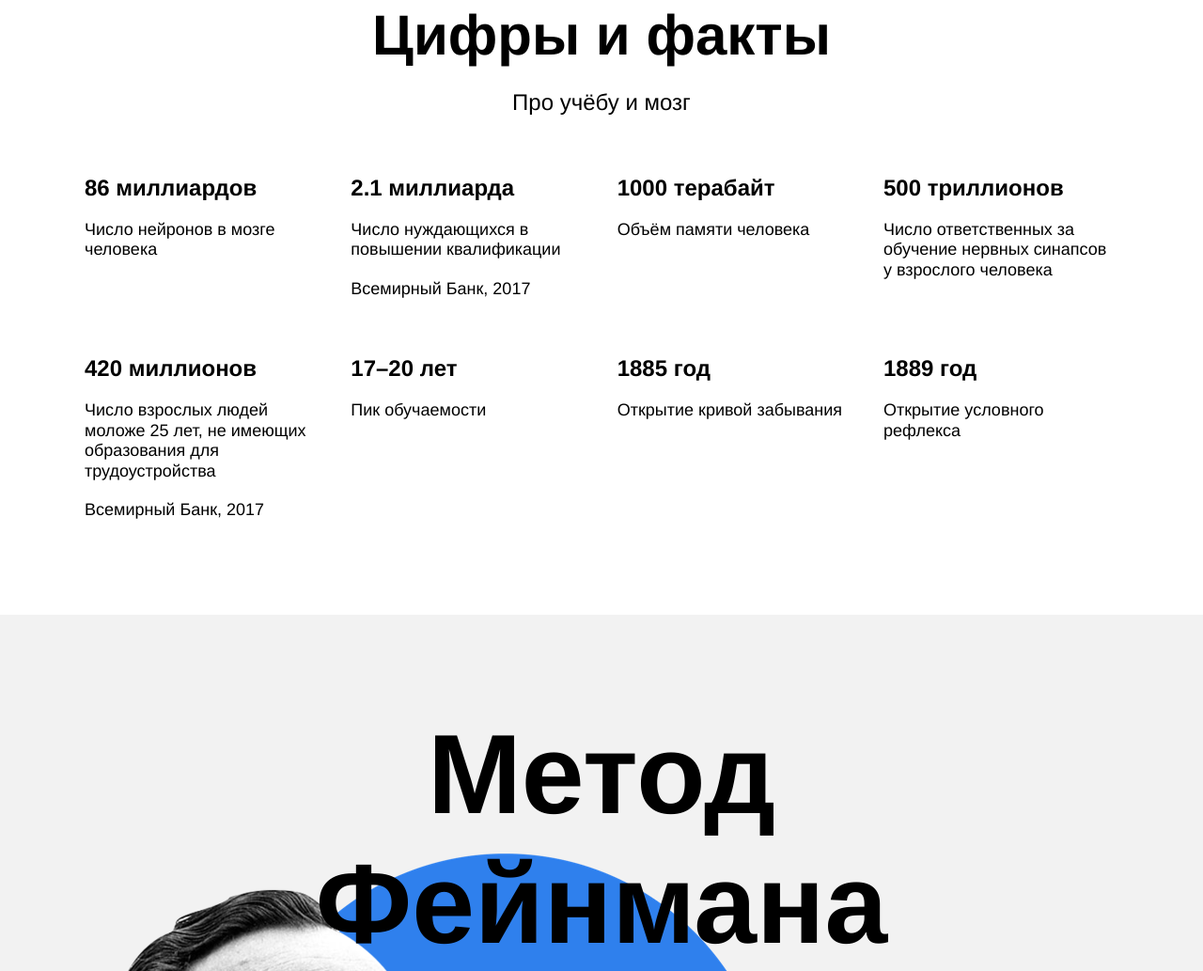
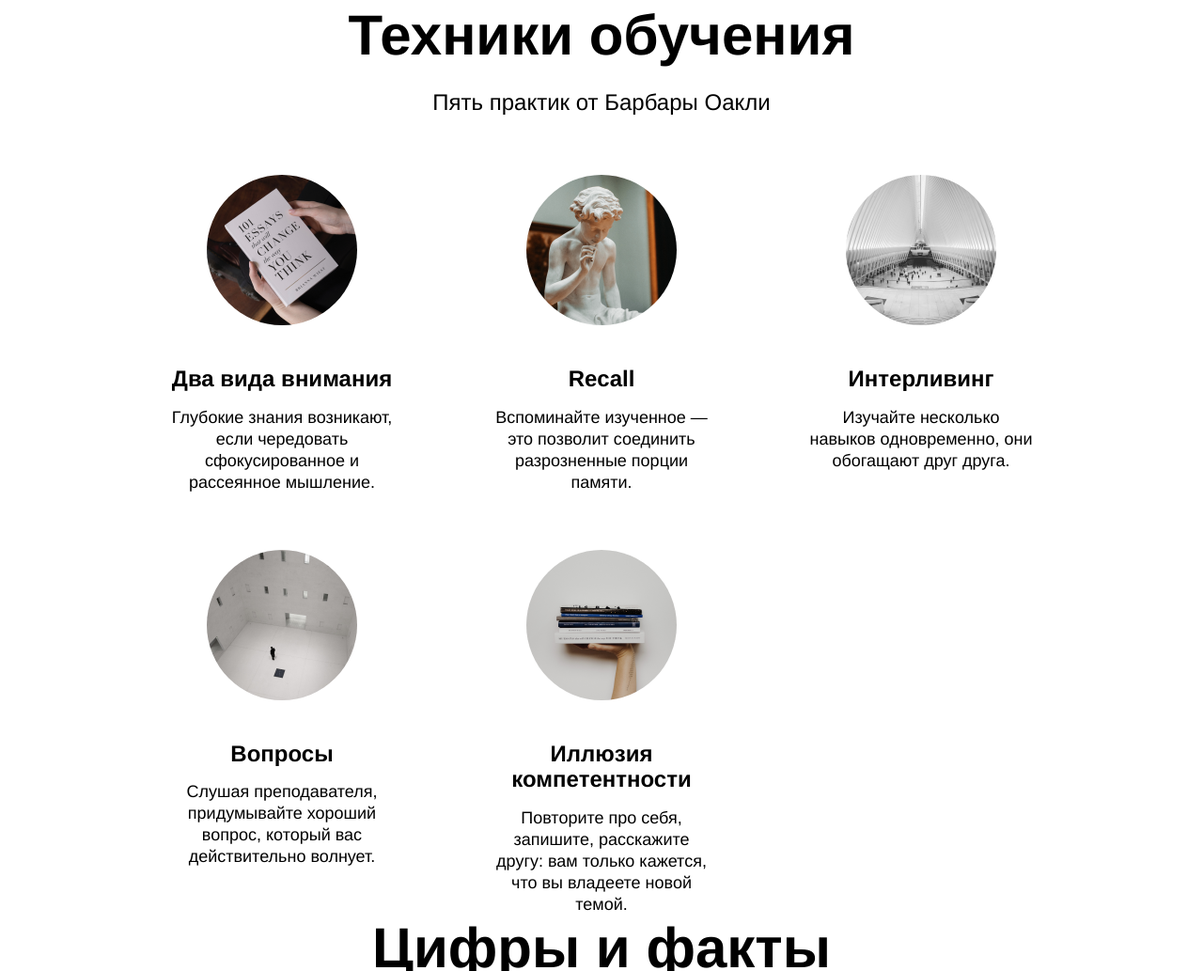
Before and after one commit to redakt0r/how-to-learn, a plain HTML site: page index.html in a window 1280 px wide. Shown: the part 1353-2386 px from the top of the page at 94% size. Drawn offline with Linux system fonts and the light colour scheme.

Commit message:
add "techniques" section

```diff
--- a/index.html
+++ b/index.html
@@ -53,6 +53,74 @@
             </div>
           </div>
         </section>
+
+        <section class="techniques">
+          <h2 class="section-title">Техники обучения</h2>
+          <p class="section-subtitle">Пять практик от Барбары Оакли</p>
+          <ul class="cards">
+            <li class="cards__item">
+              <img
+                class="cards__image"
+                src="./images/cards-attention.png"
+                alt="Обложка книги."
+              />
+              <h3 class="cards__title">Два вида внимания</h3>
+              <p class="cards__description">
+                Глубокие знания возникают, если чередовать сфокусированное и
+                рассеянное мышление.
+              </p>
+            </li>
+            <li class="cards__item">
+              <img
+                class="cards__image"
+                src="./images/cards-recall.png"
+                alt="Скульптура мальчика."
+              />
+              <h3 class="cards__title">Recall</h3>
+              <p class="cards__description">
+                Вспоминайте изученное — это позволит соединить разрозненные
+                порции памяти.
+              </p>
+            </li>
+            <li class="cards__item">
+              <img
+                class="cards__image"
+                src="./images/cards-interliving.png"
+                alt="Многолюдное здание."
+              />
+              <h3 class="cards__title">Интерливинг</h3>
+              <p class="cards__description">
+                Изучайте несколько навыков одновременно, они обогащают друг
+                друга.
+              </p>
+            </li>
+            <li class="cards__item">
+              <img
+                class="cards__image"
+                src="./images/cards-question.png"
+                alt="Одинокий человек в большой комнате."
+              />
+              <h3 class="cards__title">Вопросы</h3>
+              <p class="cards__description">
+                Слушая преподавателя, придумывайте хороший вопрос, который вас
+                действительно волнует.
+              </p>
+            </li>
+            <li class="cards__item">
+              <img
+                class="cards__image"
+                src="./images/cards-competence.png"
+                alt="Рука со стопкой книг."
+              />
+              <h3 class="cards__title">Иллюзия компетентности</h3>
+              <p class="cards__description">
+                Повторите про себя, запишите, расскажите другу: вам только
+                кажется, что вы владеете новой темой.
+              </p>
+            </li>
+          </ul>
+        </section>
+
         <section class="digits">
           <h2 class="section-title">Цифры и факты</h2>
           <p class="section-subtitle">Про учёбу и мозг</p>
--- a/styles/style.css
+++ b/styles/style.css
@@ -77,6 +77,55 @@
   display: flex;
   justify-content: center;
   padding: 100px 0;
+}
+
+.techniques {
+  width: 80%;
+  margin: 0 auto;
+  display: flex;
+  flex-direction: column;
+  align-items: center;
+}
+
+.cards {
+  width: 920px;
+  display: flex;
+  flex-wrap: wrap;
+  justify-content: flex-start;
+  padding: 60px 0 0;
+  margin: 0;
+  row-gap: 60px;
+  column-gap: 100px;
+}
+
+.cards__item {
+  width: 240px;
+  display: flex;
+  flex-direction: column;
+  align-items: center;
+}
+
+.cards__image {
+  width: 160px;
+  height: 160px;
+  border-radius: 50%;
+  margin: 0 40px 43px;
+}
+
+.cards__title {
+  text-align: center;
+  margin: 0 0 16px;
+  line-height: 1.15;
+  font-size: 24px;
+  font-weight: 600;
+}
+
+.cards__description {
+  text-align: center;
+  margin: 0;
+  line-height: 23px;
+  font-size: 18px;
+  font-weight: 400;
 }
 
 .two-columns {
```
